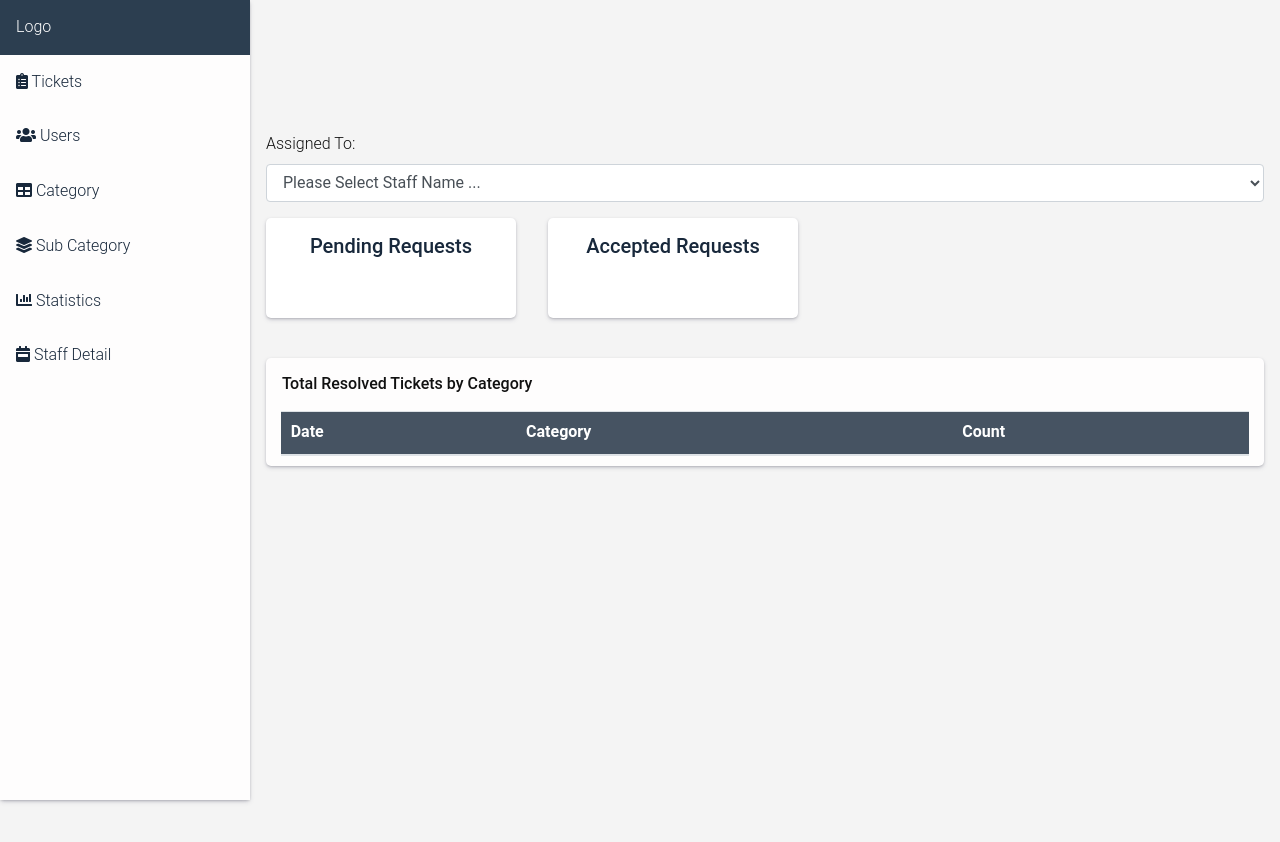
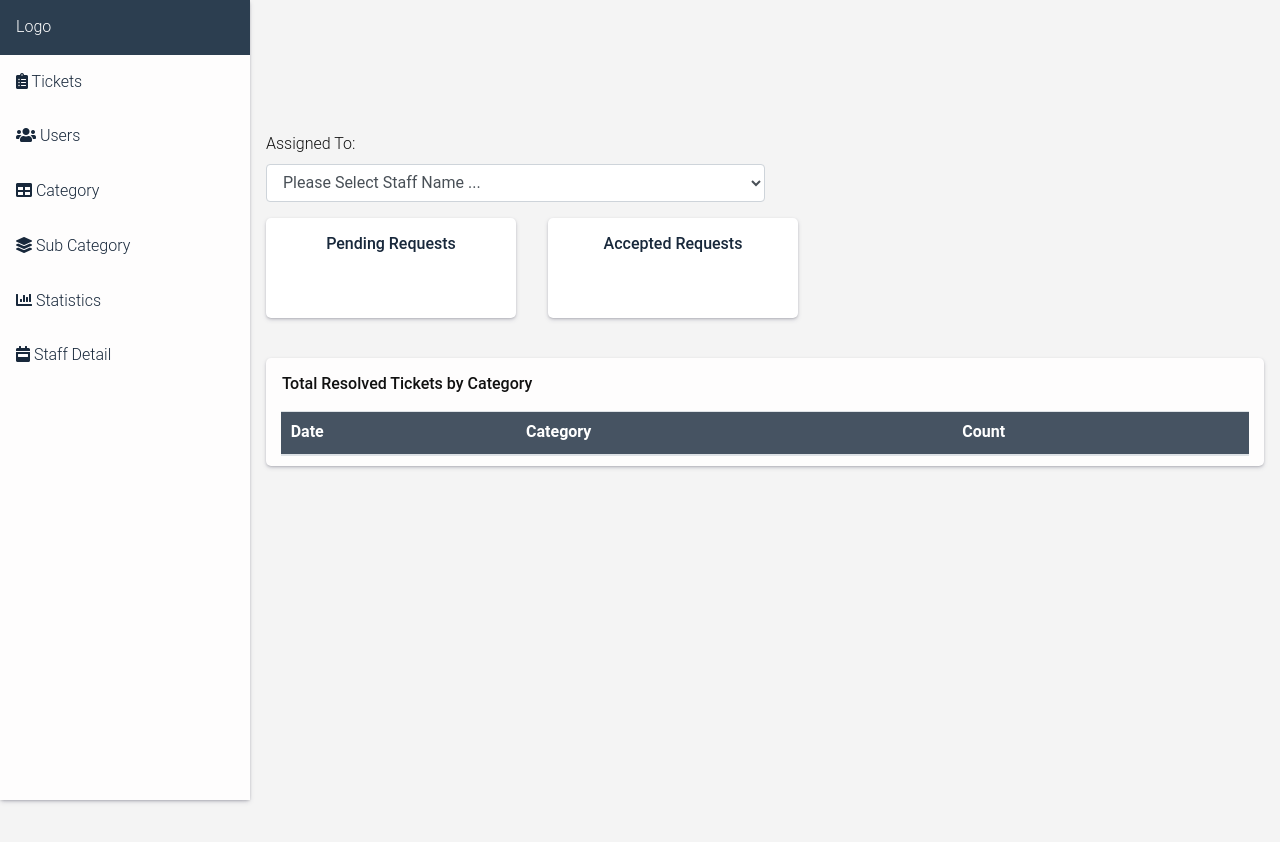
Before and after one commit to EmnetWG/it-ticket, a website: page public/ticket/staffDetail.html in a window 1280 px wide. Drawn offline with nearby package versions, Linux system fonts and the light colour scheme; no server answers.

Commit message:
Update staffDetail.html

```diff
--- a/public/ticket/staffDetail.html
+++ b/public/ticket/staffDetail.html
@@ -32,7 +32,7 @@
 	<div class="btnContainer" >
         <button class="btn addTicket">+ New Ticket</button>
     </div>
-        <div class="form-group ticketAssignedToOptions">
+        <div class="form-group w-50 ticketAssignedToOptions">
             <label for="exampleFormControlSelect14">Assigned To:</label>
             <select class="form-control selectTicketAssignedTo" id="exampleFormControlSelect14">
                 <option>Please Select Staff Name ...</option>
@@ -43,12 +43,25 @@
 
 <div class="defaultStats">
 <div class="pending">
-  <h5>Pending Requests</h5>
+
+  <h6>Pending Requests</h6>
 <h3 class="pending-stat"></h3>
+
+<!---
+<div class="pending-icon">
+<i class="fas fa-spinner"></i>
+</div>
+-->
 </div>
 <div class="accepted">
-  <h5>Accepted Requests</h5>
+
+  <h6>Accepted Requests</h6>
 <h3 class="accepted-stat"></h3>
+<!---
+<div class="pending-icon">
+  <i class="fas fa-check"></i>
+  </div>
+  --->
 </div>
 </div>
 
```
